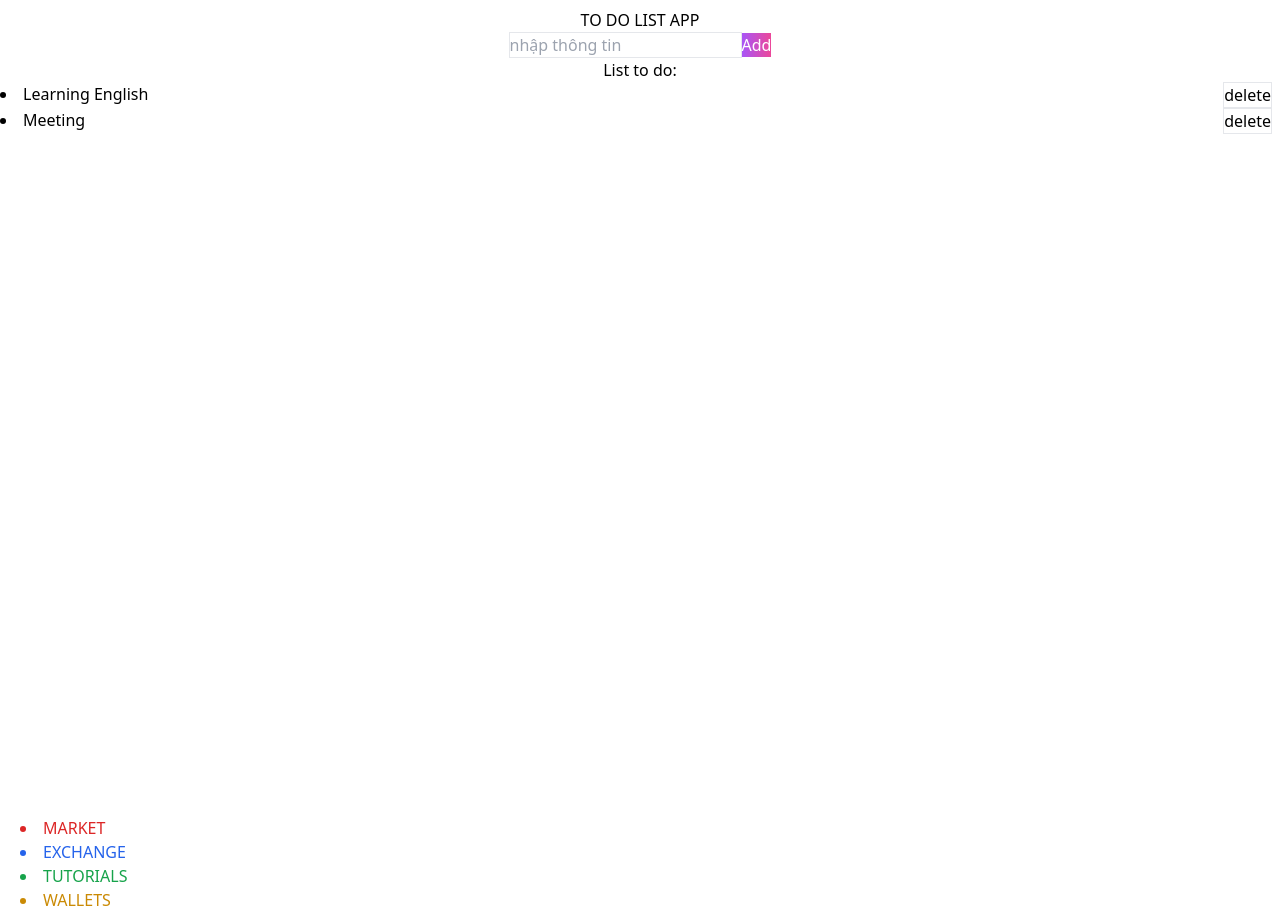
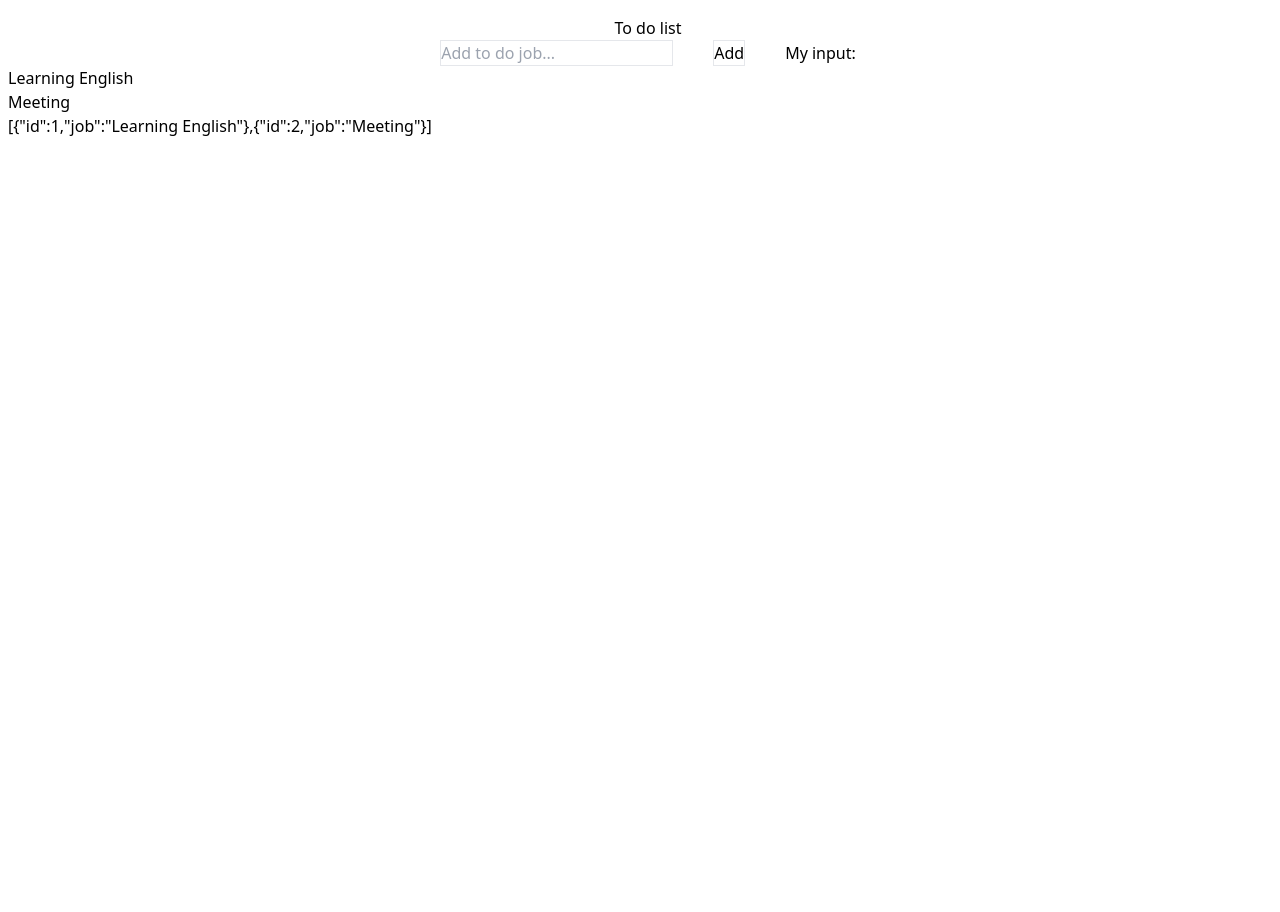
Before and after one commit to huuloc2026/ToDoListReact, a React (Vite) app: page / in a window 1280 px wide. After the commit the page ends 800 px from the top, so only its background shows below. Built offline with nearby package versions, Linux system fonts and the light colour scheme.

Commit message:
structure file

```diff
--- a/src/App.jsx
+++ b/src/App.jsx
@@ -1,12 +1,10 @@
 import React from "react";
 import TodoList from "./components/TodoList";
-import UserList from "./components/Test/UserList";
 
 const App = () => {
   return (
     <div className="container">
       <TodoList></TodoList>
-      <UserList />
     </div>
   );
 };
--- a/src/components/Test/UserCard.jsx
+++ /dev/null
@@ -1,14 +0,0 @@
-import React from "react";
-
-const UserCard = (props) => {
-  const { name, age, email } = props;
-  return (
-    <div className="border p-4 m-2">
-      <h2>{name}</h2>
-      <p>Age: {age}</p>
-      <p>Email: {email}</p>
-    </div>
-  );
-};
-
-export default UserCard;
--- a/src/components/Test/UserList.jsx
+++ /dev/null
@@ -1,28 +0,0 @@
-import React from "react";
-
-const UserList = () => {
-  const navbarItems = [
-    { title: "Market", classProps: "text-red-600" },
-    { title: "Exchange", classProps: "text-blue-600" },
-    { title: "Tutorials", classProps: "text-green-600" },
-    { title: "Wallets", classProps: "text-yellow-600" },
-  ];
-  const NavbarItem = ({ title, classProps }) => {
-    return (
-      <li className={`mx-5 uppercase cursor-pointer ${classProps}`}>{title}</li>
-    );
-  };
-  return (
-    <div>
-      {navbarItems.map((item, index) => (
-        <NavbarItem
-          key={item + index}
-          title={item.title}
-          classProps={item.classProps}
-        />
-      ))}
-    </div>
-  );
-};
-
-export default UserList;
--- a/src/components/ToDoData.jsx
+++ b/src/components/ToDoData.jsx
@@ -1,19 +1,15 @@
 const ToDoData = (props) => {
   /// props la object
-  const { todoList } = props;
-  // console.log(todoList);
-
+  // console.log(listJobData);
+  // const { toDoList } = props;
+  console.log(props.toDoList);
   return (
-    <div className="">
-      {todoList.map((Item) => {
-        return (
-          <div key={Item.id} className="flex justify-between">
-            <li>{Item.job}</li>
-            <button className="border mx-2"> delete</button>
-          </div>
-        );
-      })}
-    </div>
+    <ul className="">
+      {props.toDoList.map((item) => (
+        <li key={item.id}>{item.job}</li>
+      ))}
+      <div>{JSON.stringify(props.toDoList)}</div>
+    </ul>
   );
 };
 
--- a/src/components/ToDoNew.jsx
+++ b/src/components/ToDoNew.jsx
@@ -0,0 +1,29 @@
+import React, { useState } from "react";
+
+const ToDoNew = (props) => {
+  const { addNewToDo } = props;
+  const [valueInput, SetValueInput] = useState("");
+  const handleClick = () => {
+    addNewToDo(valueInput);
+  };
+  const handleOnChange = (input) => {
+    SetValueInput(input);
+  };
+  return (
+    <div className="flex items-center justify-center gap-10">
+      <input
+        type="text"
+        // value={job}
+        placeholder="Add to do job..."
+        className="border"
+        onChange={(e) => handleOnChange(e.target.value)}
+      />
+      <button className="border" onClick={() => handleClick()}>
+        Add
+      </button>
+      <div> My input: {valueInput}</div>
+    </div>
+  );
+};
+
+export default ToDoNew;
--- a/src/components/TodoList.jsx
+++ b/src/components/TodoList.jsx
@@ -1,56 +1,31 @@
 import React, { useState } from "react";
 import ToDoData from "./ToDoData";
+import ToDoNew from "./ToDoNew";
 
 const TodoList = () => {
-  const exampleData = [
+  const [toDoList, setLisTodoList] = useState([
     { id: 1, job: "Learning English" },
     { id: 2, job: "Meeting" },
-  ];
+  ]);
 
-  const [todoList, setToDoList] = useState(exampleData);
-  const [listInput, setListInput] = useState({ id: null, job: "" });
-
-  const randomId = (min, max) => {
+  const addNewToDo = (nameTodo) => {
+    const newtoDo = {
+      id: random(1, 1000000),
+      name: nameTodo,
+    };
+    setLisTodoList((prev) => [...prev, newtoDo]);
+  };
+  function random(min, max) {
     return Math.floor(Math.random() * (max - min + 1)) + min;
-  };
-
-  const addToDo = (name) => {
-    const newTodo = { id: randomId(1, 1000000), job: name };
-    setListInput(newTodo); // Cập nhật listInput với đối tượng newTodo
-  };
-
-  const handleChange = (event) => {
-    const inputValue = event.target.value;
-    addToDo(inputValue); // Gọi hàm addToDo với giá trị mới từ input
-  };
-
-  // Hàm thêm công việc mới vào danh sách
-  const handleClick = () => {
-    setToDoList([...todoList, listInput]);
-    setListInput({ id: null, job: "" }); // Reset lại input sau khi thêm
-  };
-
+  }
+  console.log(toDoList);
   return (
-    <div className="justify-center items-center min-h-screen my-2">
-      <div className="uppercase text-center">To Do List App</div>
-      <div className="flex justify-center items-center">
-        <input
-          type="text"
-          value={listInput.job}
-          className="border"
-          placeholder="nhập thông tin"
-          onChange={handleChange}
-        />
-        <button
-          onClick={handleClick}
-          className="text-white bg-gradient-to-r from-purple-500 to-pink-500 "
-        >
-          Add
-        </button>
+    <div className="container mx-2 my-4">
+      <h1 className="flex items-center justify-center ">To do list</h1>
+      <ToDoNew addNewToDo={addNewToDo}></ToDoNew>
+      <div>
+        <ToDoData toDoList={toDoList}></ToDoData>
       </div>
-      <div className="justify-center text-center">List to do:</div>
-
-      <ToDoData todoList={todoList} />
     </div>
   );
 };
```
Also changed, not shown: test.js (added).
